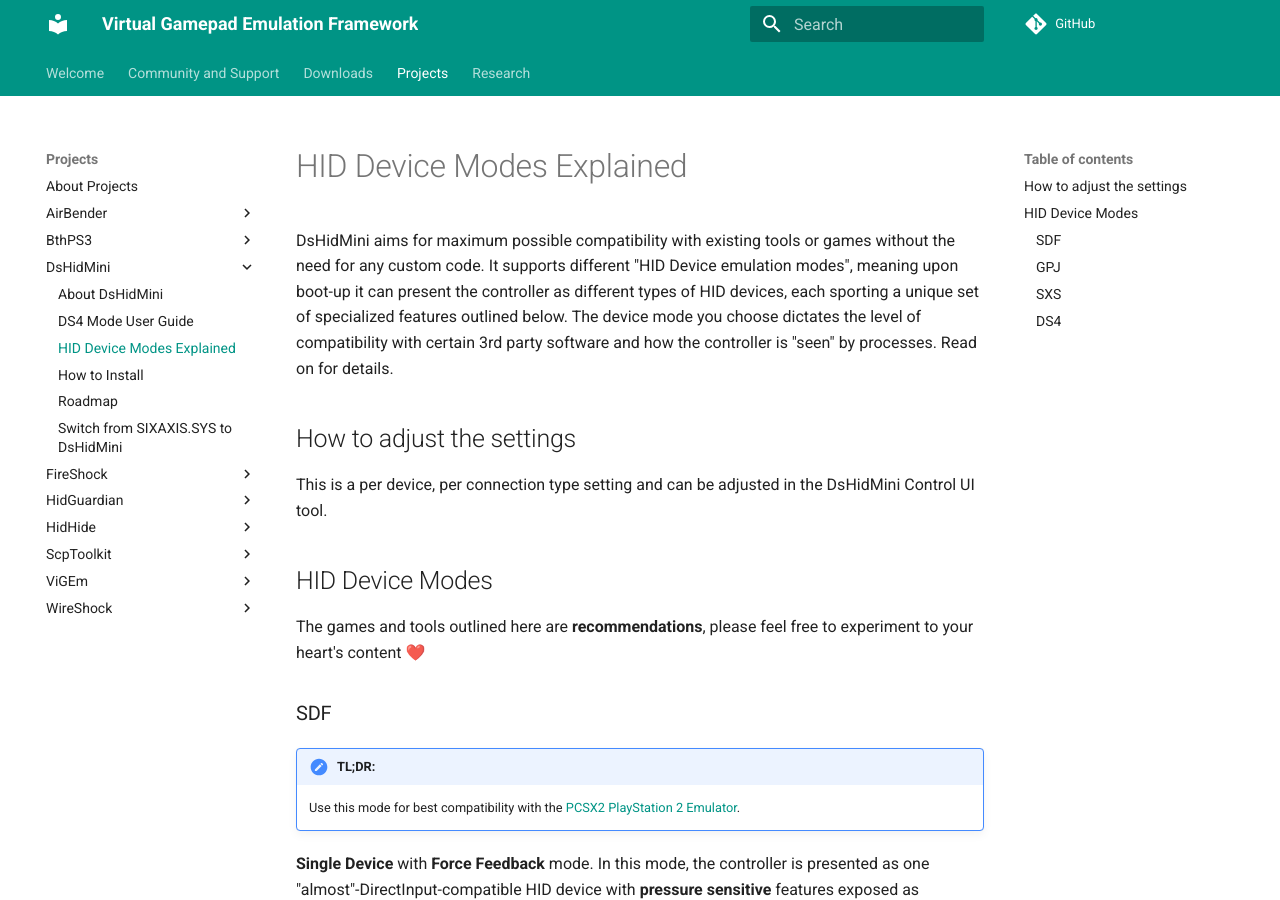
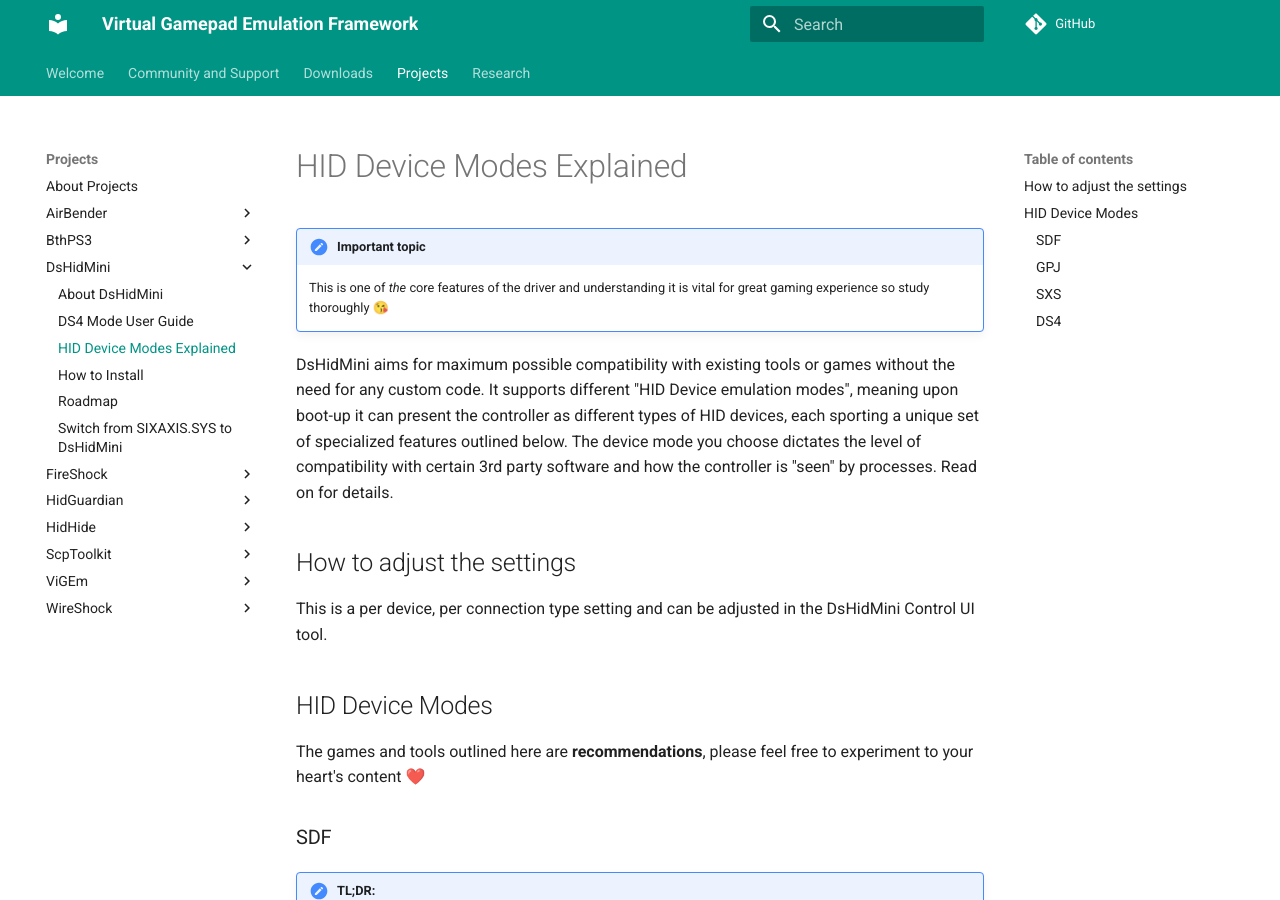
Before and after one commit to nefarius/ViGEm.github.io, an MkDocs documentation site: the page built from docs/projects/DsHidMini/HID-Device-Modes-Explained.md, in a window 1280 px wide and 900 px high. Built offline with MkDocs 1.6.1 and Material for MkDocs 9.7.7, drawn with Linux system fonts in a browser that asks for light colours; comment, search, counter and statistics services are not loaded.

Commit message:
Added hint

```diff
--- a/docs/projects/DsHidMini/HID-Device-Modes-Explained.md
+++ b/docs/projects/DsHidMini/HID-Device-Modes-Explained.md
@@ -1,4 +1,7 @@
 # HID Device Modes Explained
+
+!!! hint "Important topic"
+    This is one of *the* core features of the driver and understanding it is vital for great gaming experience so study thoroughly 😘
 
 DsHidMini aims for maximum possible compatibility with existing tools or games without the need for any custom code. It supports different "HID Device emulation modes", meaning upon boot-up it can present the controller as different types of HID devices, each sporting a unique set of specialized features outlined below. The device mode you choose dictates the level of compatibility with certain 3rd party software and how the controller is "seen" by processes. Read on for details.
 
```
